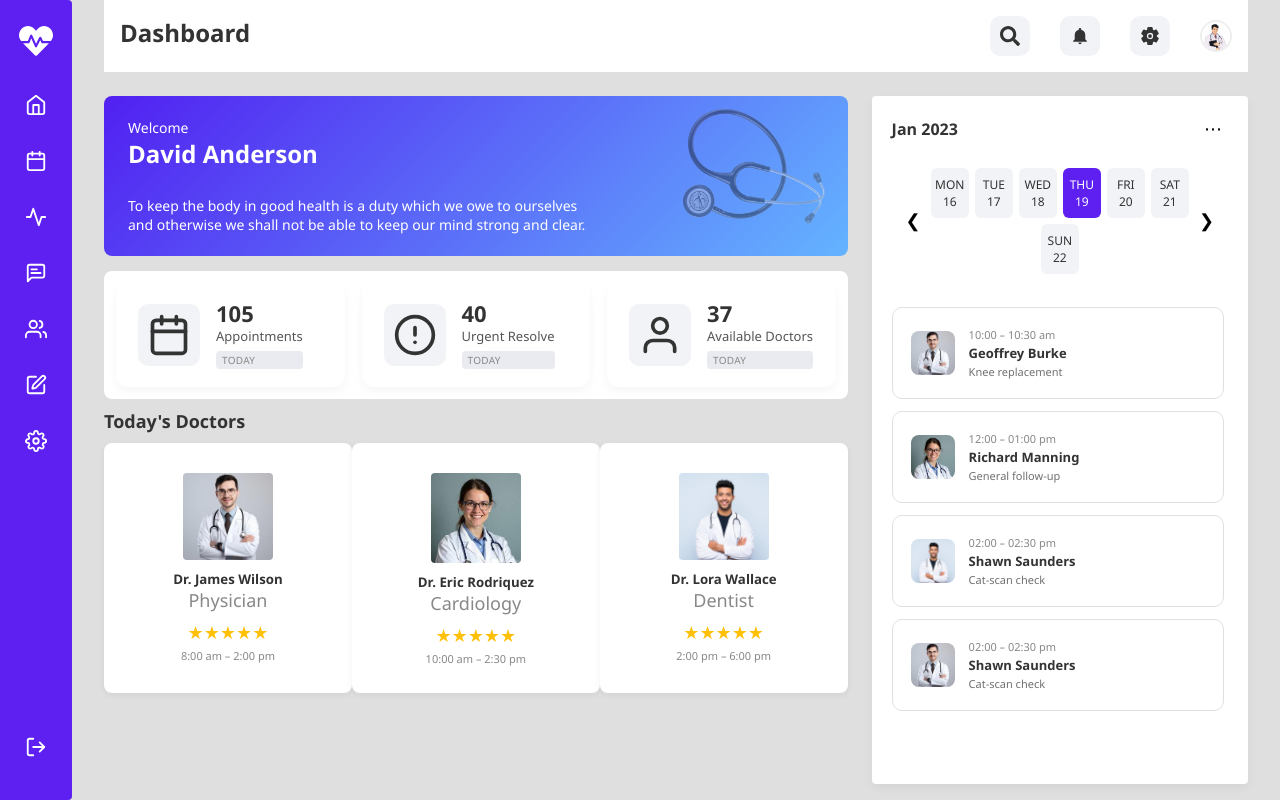
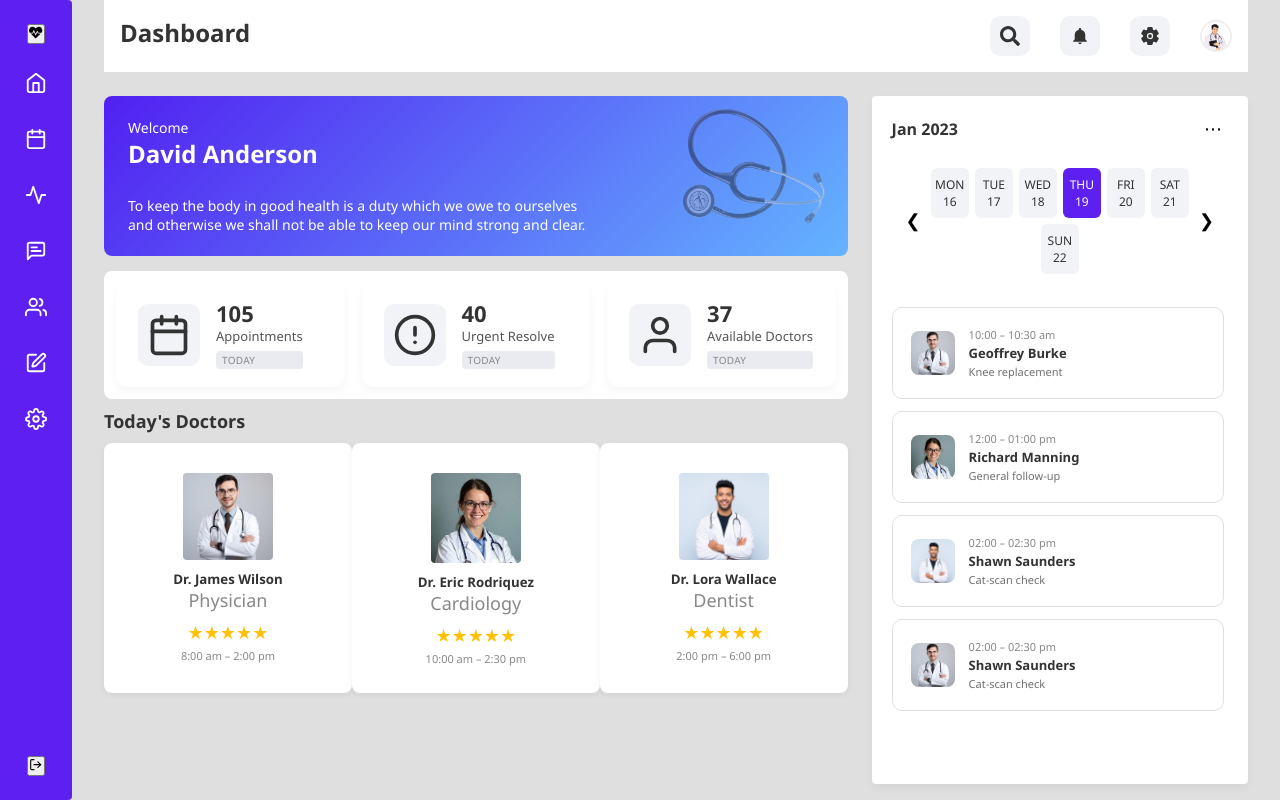
Before and after one commit to NilofarPinjari/hospitaldashboard, a React (Vite) app: page / in a window 1280 px wide. Built offline with nearby package versions, Linux system fonts and the light colour scheme.

Commit message:
Update Sidebar.jsx

```diff
--- a/src/components/Sidebar.jsx
+++ b/src/components/Sidebar.jsx
@@ -20,7 +20,7 @@ const Sidebar = () => {
       <nav className="nav">
 
 
-     <button className="item logo"><FaHeartbeat /></button>
+     <button className="itemlogo"><FaHeartbeat /></button>
 
         <button className="item "><FiHome /></button>
         <button className="item"><FiCalendar /></button>
@@ -31,7 +31,7 @@ const Sidebar = () => {
         <button className="item"><FiSettings /></button>
       </nav>
 
-      <button className="item logout"><FiLogOut /></button>
+      <button className="itemlogout"><FiLogOut /></button>
     </aside>
   );
 };
```
